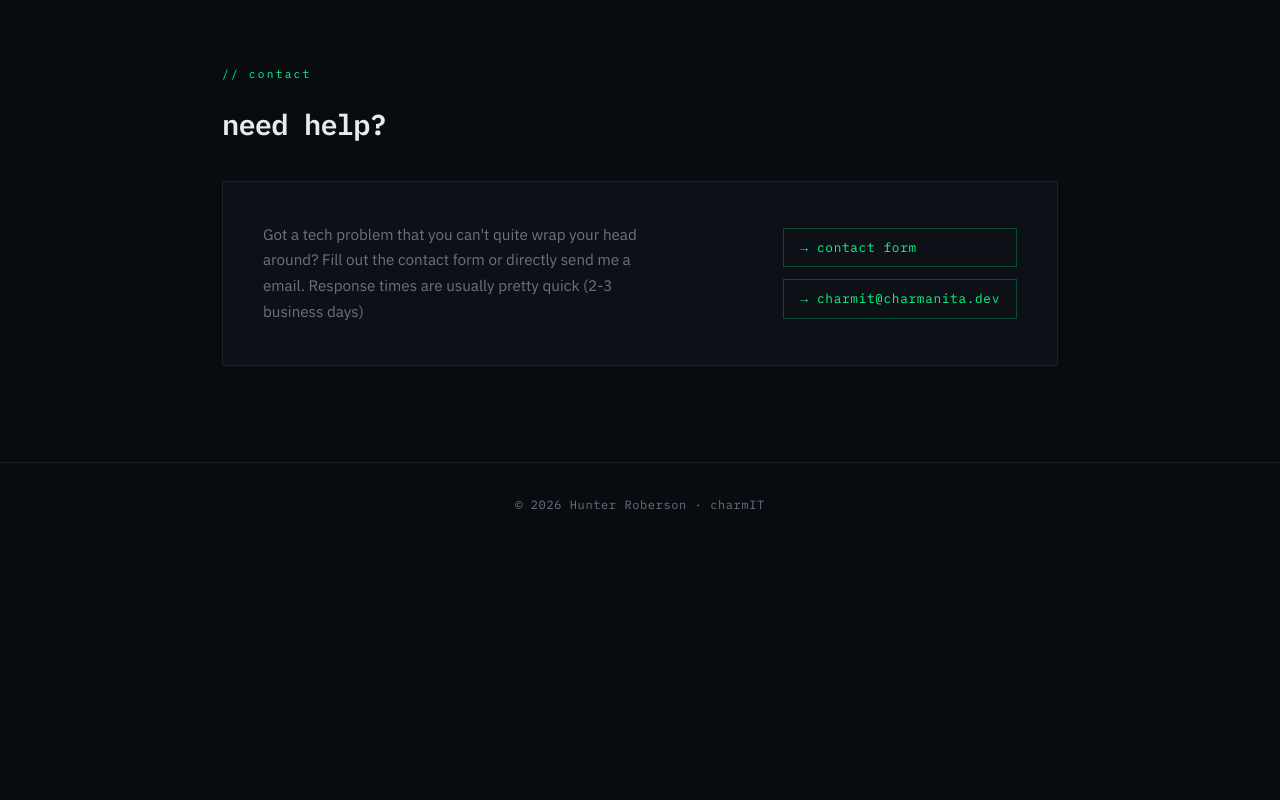
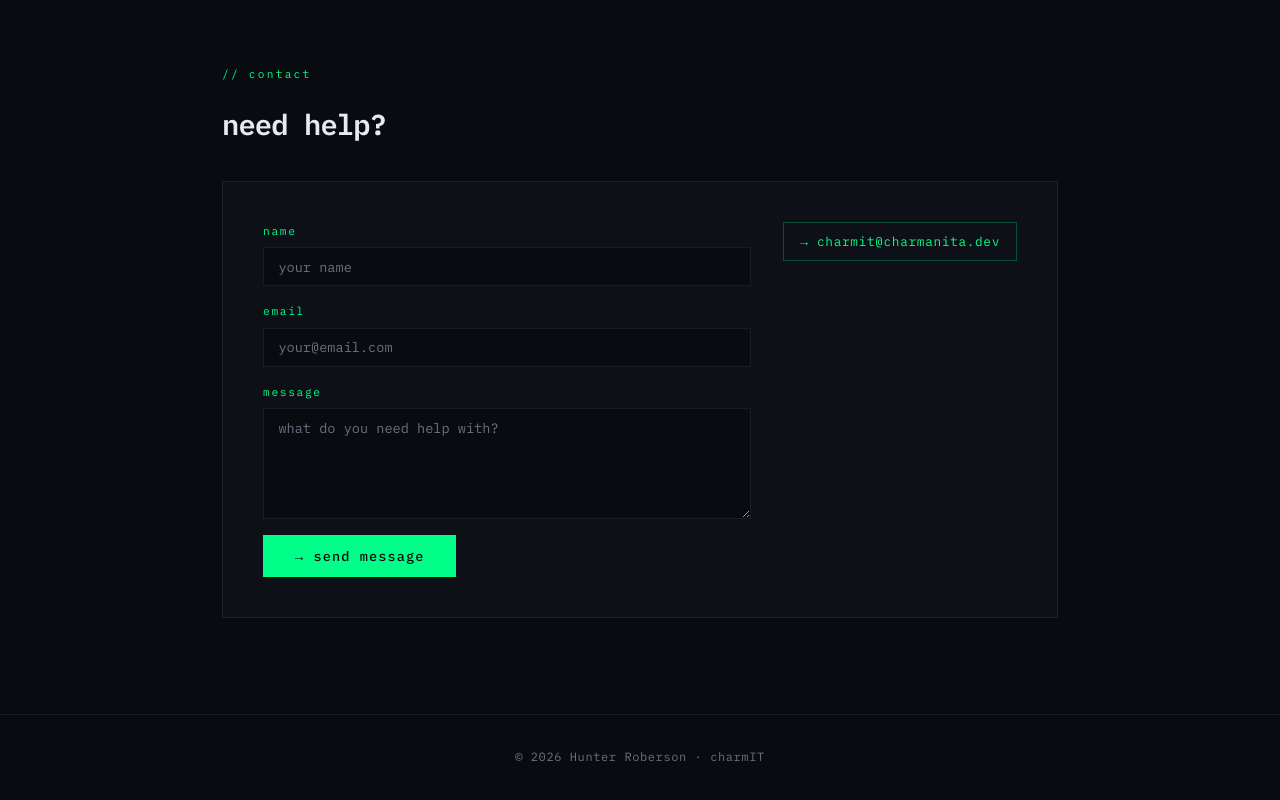
Before and after one commit to charmanita/charmIT, a SvelteKit app: page / in a window 1280 px wide. Shown: the part 1479-2279 px from the top of the page. Before the commit the page ends 2026 px from the top, so only its background shows below. Built offline with nearby package versions, Linux system fonts and the light colour scheme.

Commit message:
added custom form

```diff
--- a/src/routes/+page.svelte
+++ b/src/routes/+page.svelte
@@ -1,3 +1,36 @@
+<script>
+  let name = $state("");
+  let email = $state("");
+  let message = $state("");
+  let loading = $state(false);
+  let submitted = $state(false);
+  let error = $state("");
+
+  async function submit() {
+    if (!name || !email || !message) {
+      error = "please fill out all fields.";
+      return;
+    }
+    loading = true;
+    error = "";
+    try {
+      const res = await fetch("https://charmit-form.hdroberson23.workers.dev", {
+        method: "POST",
+        headers: { "Content-Type": "application/json" },
+        body: JSON.stringify({ name, email, message }),
+      });
+      if (res.ok) {
+        submitted = true;
+      } else {
+        error = "something went wrong. try emailing directly.";
+      }
+    } catch {
+      error = "something went wrong. try emailing directly.";
+    }
+    loading = false;
+  }
+</script>
+
 <nav>
   <div class="nav-logo">charm<span>IT</span></div>
   <ul class="nav-links">
@@ -13,9 +46,7 @@
   <p class="hero-sub">
     Here to help you navigate the world of technology - one problem at a time.
   </p>
-  <a href="https://forms.gle/xnQqd2eUVEtyBRHR9" class="hero-cta" target="_blank"
-    >GET IN TOUCH</a
-  >
+  <a href="#contact" class="hero-cta">GET IN TOUCH</a>
 </div>
 
 <div class="divider"></div>
@@ -79,17 +110,48 @@
   <div class="section-label">// contact</div>
   <div class="section-title">need help?</div>
   <div class="contact-box">
-    <p>
-      Got a tech problem that you can't quite wrap your head around? Fill out
-      the contact form or directly send me a email. Response times are usually
-      pretty quick (2-3 business days)
-    </p>
+    <div class="form-wrap">
+      {#if submitted}
+        <p class="success">✓ message sent — i'll get back to you soon.</p>
+      {:else}
+        <div class="form">
+          <div class="field">
+            <label for="name">name</label>
+            <input
+              id="name"
+              type="text"
+              bind:value={name}
+              placeholder="your name"
+            />
+          </div>
+          <div class="field">
+            <label for="email">email</label>
+            <input
+              id="email"
+              type="email"
+              bind:value={email}
+              placeholder="your@email.com"
+            />
+          </div>
+          <div class="field">
+            <label for="message">message</label>
+            <textarea
+              id="message"
+              bind:value={message}
+              rows="5"
+              placeholder="what do you need help with?"
+            ></textarea>
+          </div>
+          {#if error}
+            <p class="error">{error}</p>
+          {/if}
+          <button class="submit" onclick={submit} disabled={loading}>
+            {loading ? "sending..." : "→ send message"}
+          </button>
+        </div>
+      {/if}
+    </div>
     <div class="contact-links">
-      <a
-        href="https://forms.gle/xnQqd2eUVEtyBRHR9"
-        class="contact-link"
-        target="_blank">→ contact form</a
-      >
       <a href="mailto:charmit@charmanita.dev" class="contact-link"
         >→ charmit@charmanita.dev</a
       >
@@ -303,14 +365,78 @@
     background: var(--surface);
     padding: 2.5rem;
     display: flex;
-    align-items: center;
+    align-items: flex-start;
     justify-content: space-between;
     gap: 2rem;
   }
-  .contact-box p {
+  .form-wrap {
+    flex: 1;
+  }
+  .form {
+    display: flex;
+    flex-direction: column;
+    gap: 1rem;
+  }
+  .field {
+    display: flex;
+    flex-direction: column;
+    gap: 0.4rem;
+  }
+  label {
+    font-family: var(--mono);
+    font-size: 0.7rem;
+    color: var(--accent);
+    letter-spacing: 0.15em;
+  }
+  input,
+  textarea {
+    background: var(--bg);
+    border: 1px solid var(--border);
+    color: var(--text);
+    font-family: var(--mono);
+    font-size: 0.85rem;
+    padding: 0.6rem 0.9rem;
+    outline: none;
+    resize: vertical;
+    transition: border-color 0.2s;
+  }
+  input:focus,
+  textarea:focus {
+    border-color: var(--accent);
+  }
+  input::placeholder,
+  textarea::placeholder {
     color: var(--muted);
-    font-size: 0.95rem;
-    max-width: 400px;
+  }
+  .submit {
+    font-family: var(--mono);
+    font-size: 0.85rem;
+    font-weight: 500;
+    color: var(--bg);
+    background: var(--accent);
+    border: none;
+    padding: 0.75rem 2rem;
+    cursor: pointer;
+    letter-spacing: 0.08em;
+    transition: opacity 0.2s;
+    align-self: flex-start;
+  }
+  .submit:hover {
+    opacity: 0.85;
+  }
+  .submit:disabled {
+    opacity: 0.5;
+    cursor: not-allowed;
+  }
+  .success {
+    font-family: var(--mono);
+    font-size: 0.85rem;
+    color: var(--accent);
+  }
+  .error {
+    font-family: var(--mono);
+    font-size: 0.8rem;
+    color: #ff4444;
   }
   .contact-links {
     display: flex;
```
Also changed, not shown: worker.js (added, +57 -0 lines).
